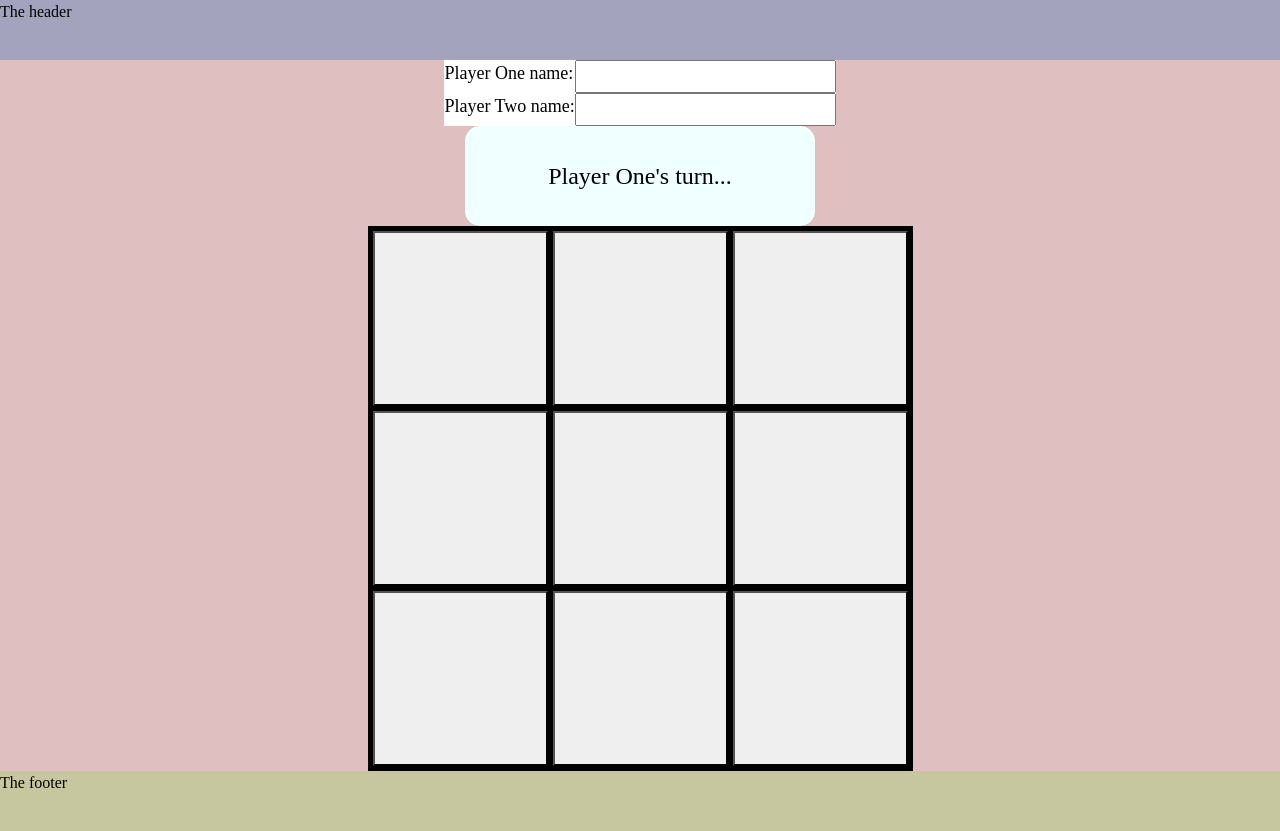
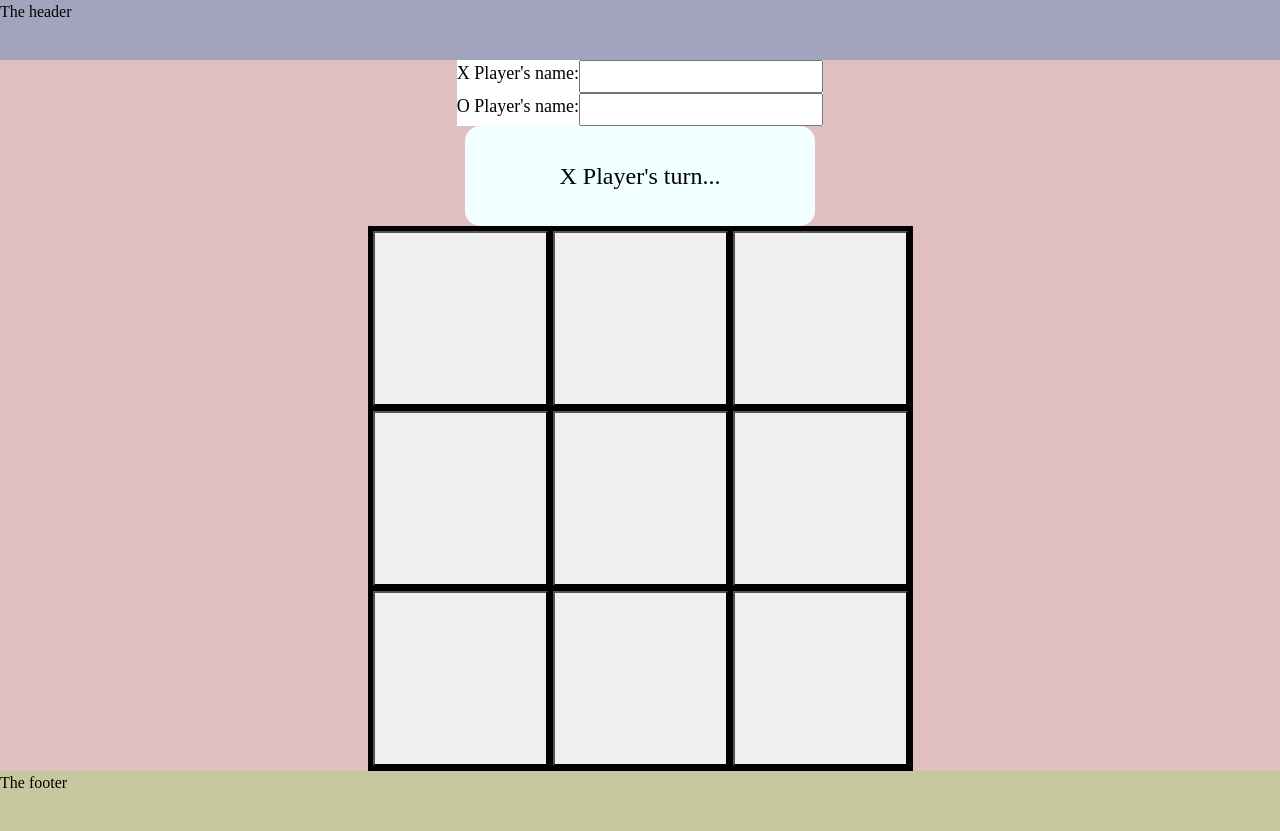
Before and after one commit to faelyn-jpg/top-tic-tac-toe, a plain HTML site: page index.html in a window 1280 px wide. Drawn offline with Linux system fonts and the light colour scheme.

Commit message:
change player one and two to player x and o

```diff
--- a/index.html
+++ b/index.html
@@ -17,13 +17,13 @@
         <form action="">
           <p>
             <label for="p1">
-              <span>Player One name:</span>
+              <span>X Player's name:</span>
             </label>
             <input type="text" name="p1" id="p1">
           </p>
           <p>
             <label for="p2">
-              <span>Player Two name:</span>
+              <span>O Player's name:</span>
             </label>
             <input type="text" name="p2" id="p2">
           </p>
--- a/script.js
+++ b/script.js
@@ -76,12 +76,12 @@ function GameController() {
   const players = [
     {
       player: 'p1',
-      name: 'Player One',
+      name: 'X Player',
       marker: 'X',
     },
     {
       player: 'p2',
-      name: 'Player Two',
+      name: 'O Player',
       marker: 'O',
     },
   ]
```
